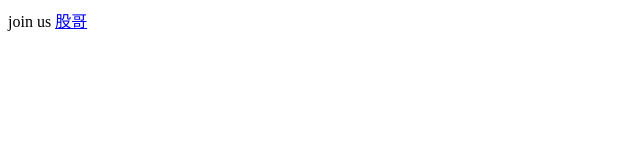
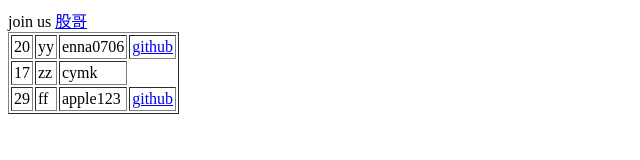
Before and after one commit to ying8899/ying8899.github.io, a plain HTML site: page index.html in a window 1280 px wide. Shown: the whole page, without its empty margins (0-640 px from the left). Drawn offline with Linux system fonts and the light colour scheme.

Commit message:
Add files via upload

```diff
--- a/index.html
+++ b/index.html
@@ -3,6 +3,7 @@ join us
 <a href=http://www.google.com> 股哥 </a> <br>
 
 
-<tbale callpadding="2" border="1">
-<tr><td><td><td>
-</table>
+<table cellpadding="2" border="1">
+<tr><td> 20 <td>yy <td>enna0706 <td> <a href=https://enna0706.github.io/> github</a>
+<tr><td> 17 <td>zz <td>cymk
+<tr><td> 29 <td>ff <td>apple123 <td> <a href=https://app123le.github.io/> github</a>
```
